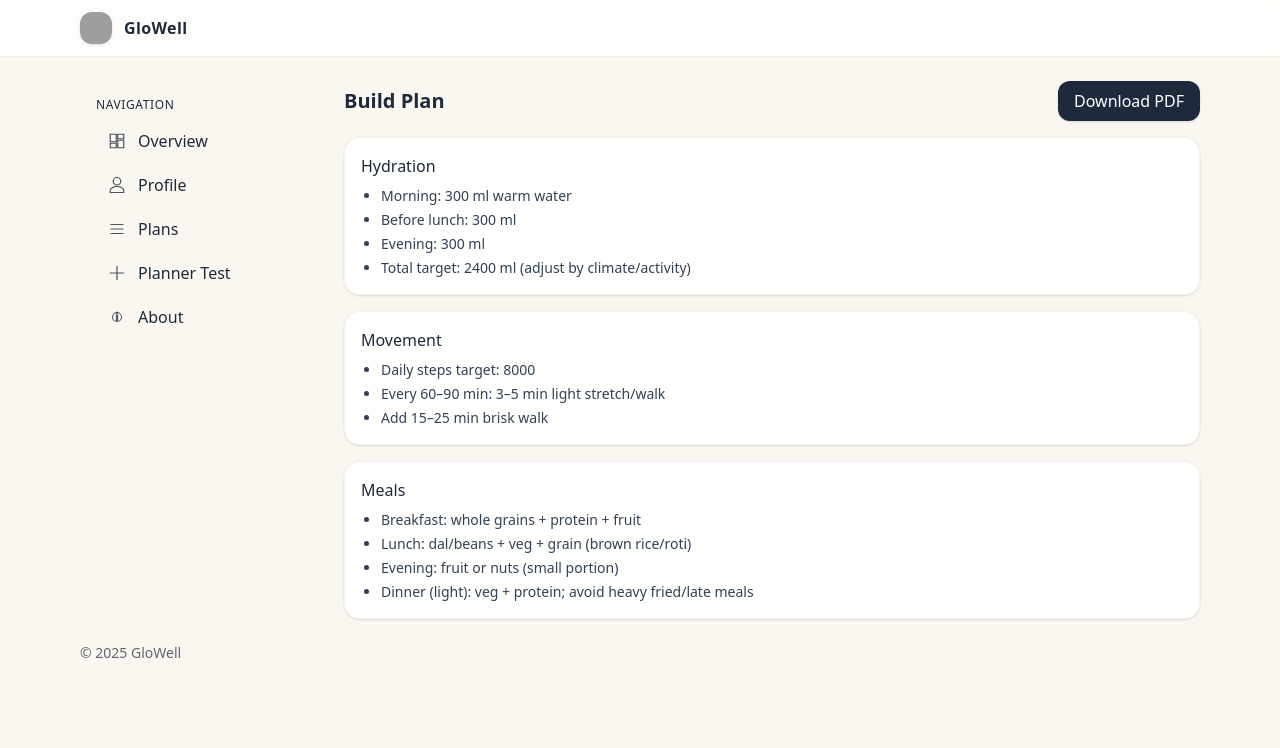
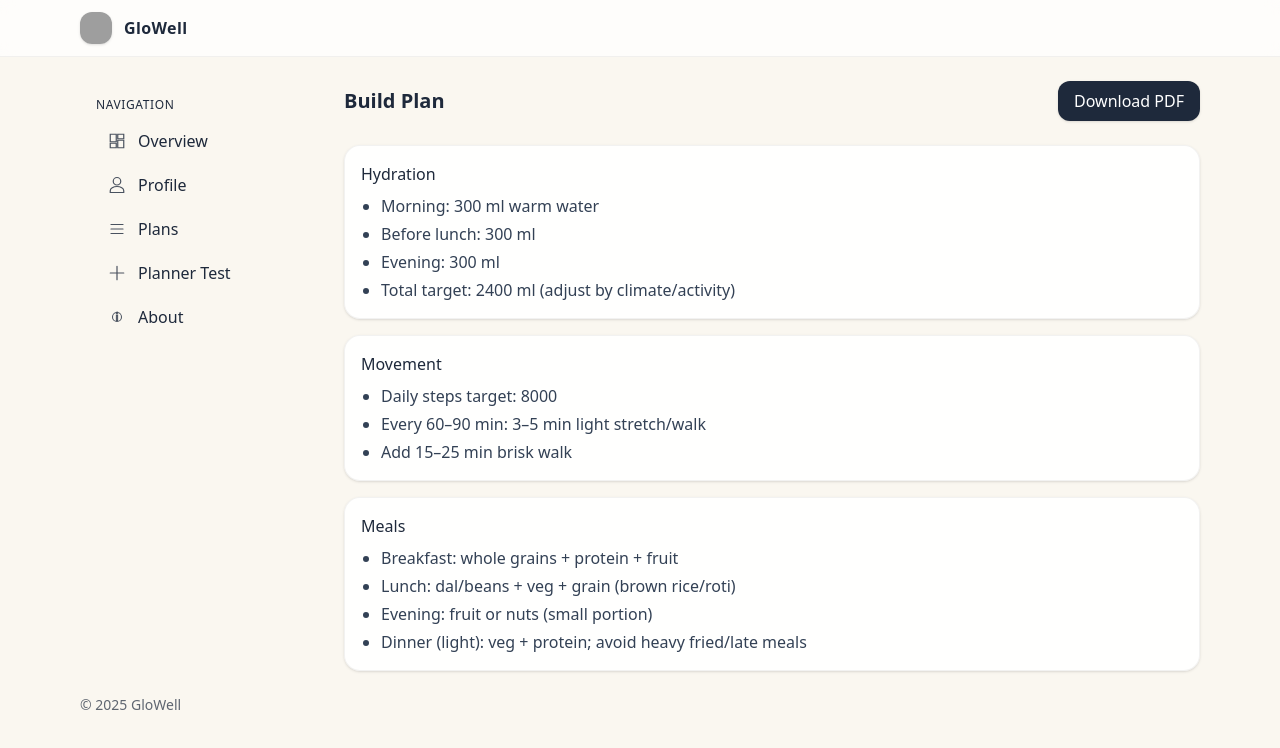
Before and after one commit to mishbyhealth/mishby-health-os, a React (Vite) app: page /health-plan in a window 1280 px wide. Shown: the top 748 px of the page. Built offline with nearby package versions, Linux system fonts and the light colour scheme; grey boxes are pictures that could not be loaded.

Commit message:
seo: per-page meta for About & HealthPlan + clean sections

```diff
--- a/src/pages/About.tsx
+++ b/src/pages/About.tsx
@@ -1,9 +1,39 @@
 import React from "react";
 import { Link } from "react-router-dom";
+import { Helmet } from "react-helmet-async";
 
 export default function About() {
   return (
     <section className="space-y-6">
+      <Helmet>
+        <title>About GloWell</title>
+        <meta
+          name="description"
+          content="GloWell helps people improve mental and physical health through simple, safe and sustainable habits."
+        />
+        <link rel="canonical" href="https://mishbyhealth.netlify.app/about" />
+
+        <meta property="og:site_name" content="GloWell" />
+        <meta property="og:title" content="About GloWell" />
+        <meta
+          property="og:description"
+          content="Learn our mission and promise: calm, privacy-first health habits that last."
+        />
+        <meta property="og:type" content="website" />
+        <meta property="og:url" content="https://mishbyhealth.netlify.app/about" />
+        <meta property="og:image" content="https://mishbyhealth.netlify.app/og.png" />
+        <meta property="og:image:width" content="1200" />
+        <meta property="og:image:height" content="630" />
+
+        <meta name="twitter:card" content="summary_large_image" />
+        <meta name="twitter:title" content="About GloWell" />
+        <meta
+          name="twitter:description"
+          content="Our mission: simple, sustainable health habits—calm, respectful, ad-free."
+        />
+        <meta name="twitter:image" content="https://mishbyhealth.netlify.app/og.png" />
+      </Helmet>
+
       <header className="flex items-center justify-between">
         <h2 className="text-xl font-semibold">About GloWell</h2>
         <Link
--- a/src/pages/HealthPlan.tsx
+++ b/src/pages/HealthPlan.tsx
@@ -1,75 +1,92 @@
-import React from "react";
-import { exportPlanPDFClassic } from "../utils/pdfExporter";
-
-// Same content as your preferred “Classic” PDF
-const SECTIONS = [
-  {
-    title: "Hydration",
-    items: [
-      "Morning: 300 ml warm water",
-      "Before lunch: 300 ml",
-      "Evening: 300 ml",
-      "Total target: 2400 ml (adjust by climate/activity)",
-    ],
-  },
-  {
-    title: "Movement",
-    items: [
-      "Daily steps target: 8000",
-      "Every 60–90 min: 3–5 min light stretch/walk",
-      "Add 15–25 min brisk walk",
-    ],
-  },
-  {
-    title: "Meals",
-    items: [
-      "Breakfast: whole grains + protein + fruit",
-      "Lunch: dal/beans + veg + grain (brown rice/roti)",
-      "Evening: fruit or nuts (small portion)",
-      "Dinner (light): veg + protein; avoid heavy fried/late meals",
-    ],
-  },
-] as const;
+import React, { useRef } from "react";
+import { Helmet } from "react-helmet-async";
 
 export default function HealthPlan() {
-  const handleDownload = async () => {
-    try {
-      // Generate Classic, text-based PDF (no clipping)
-      await exportPlanPDFClassic(SECTIONS.map(s => ({ title: s.title, items: [...s.items] })));
-    } catch (e) {
-      console.error(e);
-      alert("PDF export में दिक्कत आई — कृपया पुनः प्रयास करें।");
-    }
+  const planRef = useRef<HTMLDivElement>(null);
+
+  const downloadPdf = async () => {
+    // Lightweight, reliable “print to PDF” fallback
+    // (your earlier advanced exporter is great; this keeps a simple path too)
+    window.print();
   };
 
   return (
-    <section className="space-y-4">
-      <div className="flex items-center justify-between">
+    <section className="space-y-6">
+      <Helmet>
+        <title>Build Plan • GloWell</title>
+        <meta
+          name="description"
+          content="Your personal wellness plan—hydration, movement and meals. Download a clean, shareable PDF."
+        />
+        <link rel="canonical" href="https://mishbyhealth.netlify.app/health-plan" />
+
+        <meta property="og:site_name" content="GloWell" />
+        <meta property="og:title" content="Your GloWell Plan" />
+        <meta
+          property="og:description"
+          content="Hydration, movement and meals—simple steps you can stick with. Download as PDF."
+        />
+        <meta property="og:type" content="website" />
+        <meta property="og:url" content="https://mishbyhealth.netlify.app/health-plan" />
+        <meta property="og:image" content="https://mishbyhealth.netlify.app/og.png" />
+        <meta property="og:image:width" content="1200" />
+        <meta property="og:image:height" content="630" />
+
+        <meta name="twitter:card" content="summary_large_image" />
+        <meta name="twitter:title" content="Your GloWell Plan" />
+        <meta
+          name="twitter:description"
+          content="Hydration, movement and meals—simple steps you can stick with. Download as PDF."
+        />
+        <meta name="twitter:image" content="https://mishbyhealth.netlify.app/og.png" />
+      </Helmet>
+
+      <header className="flex items-center justify-between">
         <h2 className="text-xl font-semibold">Build Plan</h2>
         <button
-          onClick={handleDownload}
-          className="px-4 py-2 rounded-xl bg-slate-800 text-white shadow"
+          onClick={downloadPdf}
+          className="px-4 py-2 rounded-xl bg-slate-800 text-white shadow hover:opacity-90"
         >
           Download PDF
         </button>
-      </div>
+      </header>
 
-      {/* Screen view (cards) — PDF text layout अलग से बनता है */}
-      <div className="grid gap-4">
-        {SECTIONS.map((sec) => (
-          <div
-            key={sec.title}
-            className="p-4 rounded-2xl shadow bg-white/90 border border-black/5"
-          >
-            <h3 className="font-medium mb-2">{sec.title}</h3>
-            <ul className="list-disc ml-5 text-sm text-slate-700 space-y-1">
-              {sec.items.map((it, idx) => (
-                <li key={idx}>{it}</li>
-              ))}
-            </ul>
-          </div>
-        ))}
+      <div ref={planRef} id="plan-root" className="space-y-4">
+        <Section title="Hydration">
+          <ul className="list-disc ml-5 text-slate-700 space-y-1">
+            <li>Morning: 300 ml warm water</li>
+            <li>Before lunch: 300 ml</li>
+            <li>Evening: 300 ml</li>
+            <li>Total target: 2400 ml (adjust by climate/activity)</li>
+          </ul>
+        </Section>
+
+        <Section title="Movement">
+          <ul className="list-disc ml-5 text-slate-700 space-y-1">
+            <li>Daily steps target: 8000</li>
+            <li>Every 60–90 min: 3–5 min light stretch/walk</li>
+            <li>Add 15–25 min brisk walk</li>
+          </ul>
+        </Section>
+
+        <Section title="Meals">
+          <ul className="list-disc ml-5 text-slate-700 space-y-1">
+            <li>Breakfast: whole grains + protein + fruit</li>
+            <li>Lunch: dal/beans + veg + grain (brown rice/roti)</li>
+            <li>Evening: fruit or nuts (small portion)</li>
+            <li>Dinner (light): veg + protein; avoid heavy fried/late meals</li>
+          </ul>
+        </Section>
       </div>
     </section>
   );
 }
+
+function Section({ title, children }: { title: string; children: React.ReactNode }) {
+  return (
+    <div className="p-4 rounded-2xl shadow bg-white/90 border border-black/5">
+      <h3 className="font-medium mb-2">{title}</h3>
+      {children}
+    </div>
+  );
+}
```
